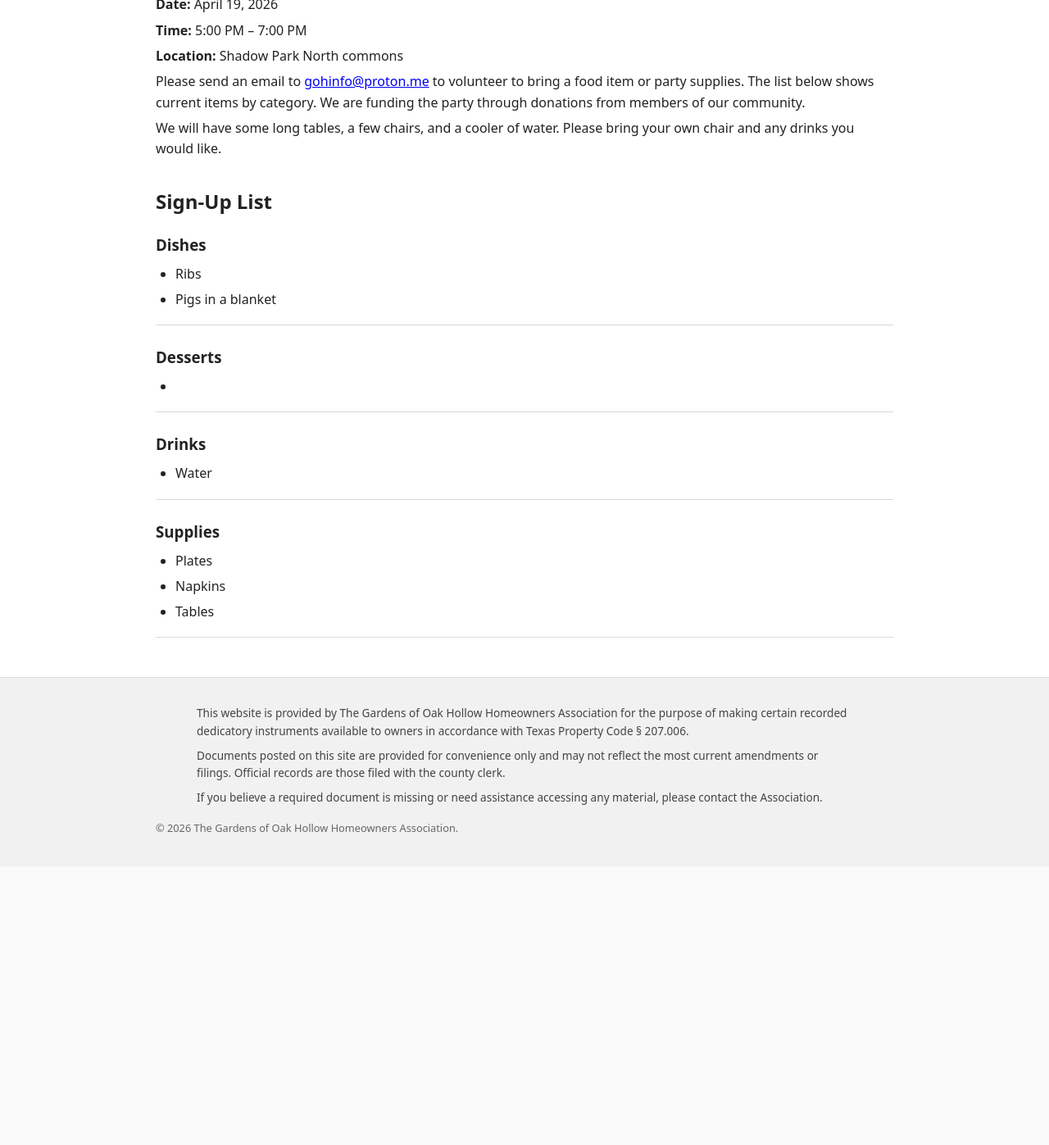
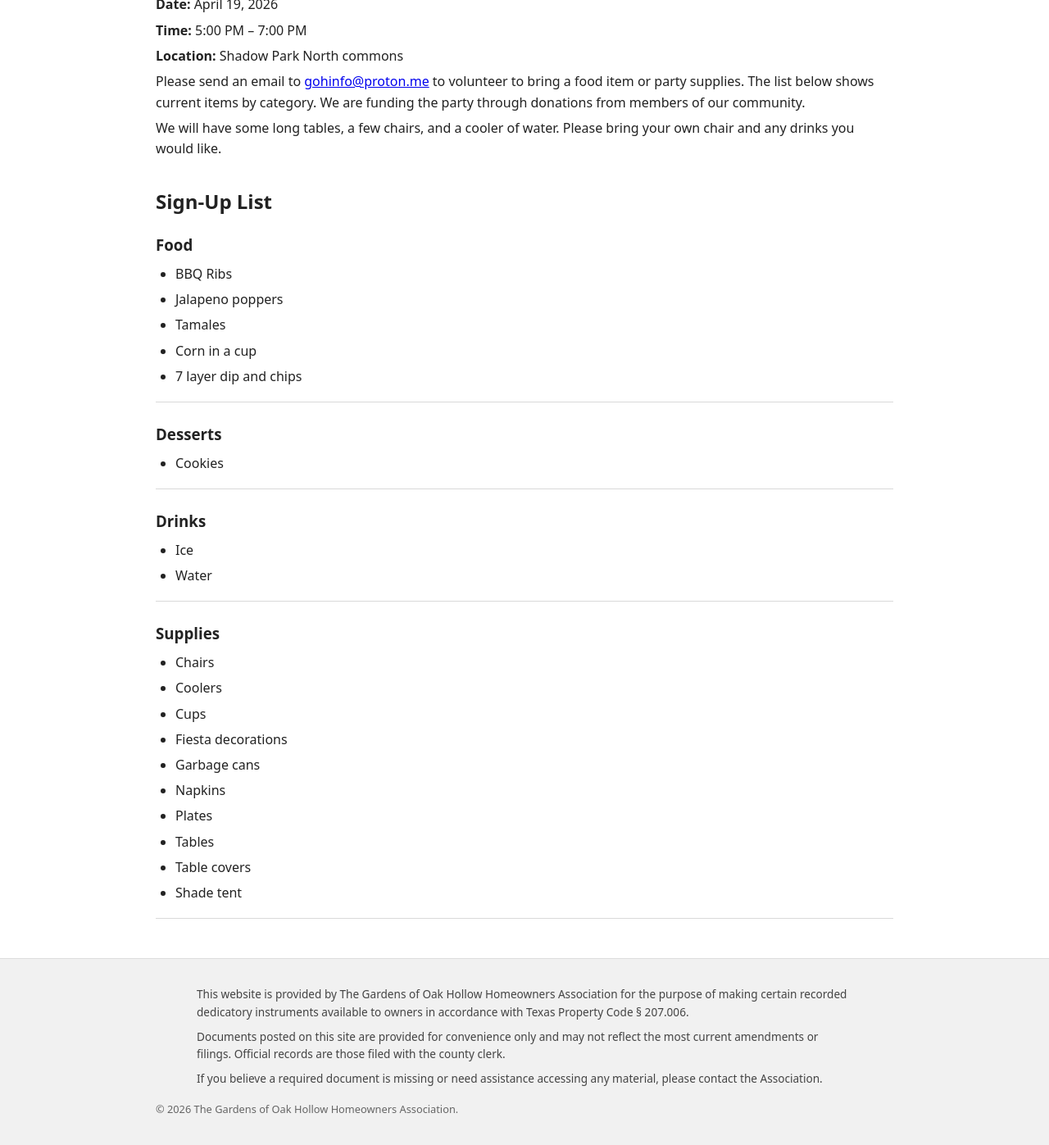
Before and after one commit to GardensOfOakHollowHOA/publicdocuments, a Jekyll site: the page built from fiestaparty.html, in a window 1280 px wide and 1400 px high, scrolled down 352 px. Shown: the top 1397 px of the window at 82% size. Built offline with Jekyll 4.4.1, drawn with Linux system fonts in a browser that asks for light colours; before the commit the page ends 1409 px from its top, so only the background shows below that.

Commit message:
Update party-data.yml
Added additional party supplies

```diff
--- a/_data/party-data.yml
+++ b/_data/party-data.yml
@@ -1,18 +1,29 @@
-- category: Dishes
+- category: Food
   items:
-    - Ribs
-    - Pigs in a blanket
+    - BBQ Ribs
+    - Jalapeno poppers
+    - Tamales
+    - Corn in a cup
+    - 7 layer dip and chips
 
 - category: Desserts
   items:
-    -
+    - Cookies
 
 - category: Drinks
   items:
+    - Ice
     - Water
 
 - category: Supplies
   items:
+    - Chairs
+    - Coolers
+    - Cups
+    - Fiesta decorations
+    - Garbage cans
+    - Napkins
     - Plates
-    - Napkins
     - Tables
+    - Table covers
+    - Shade tent
```
